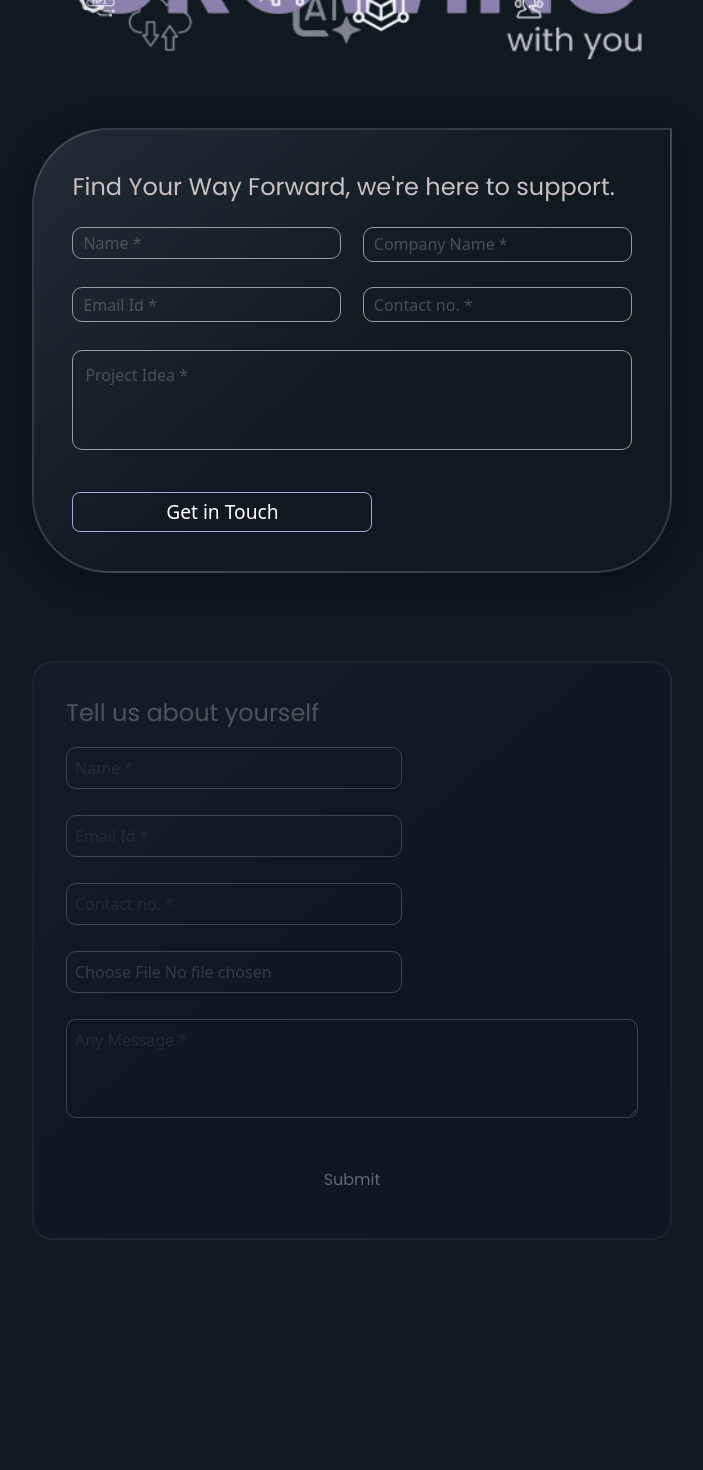
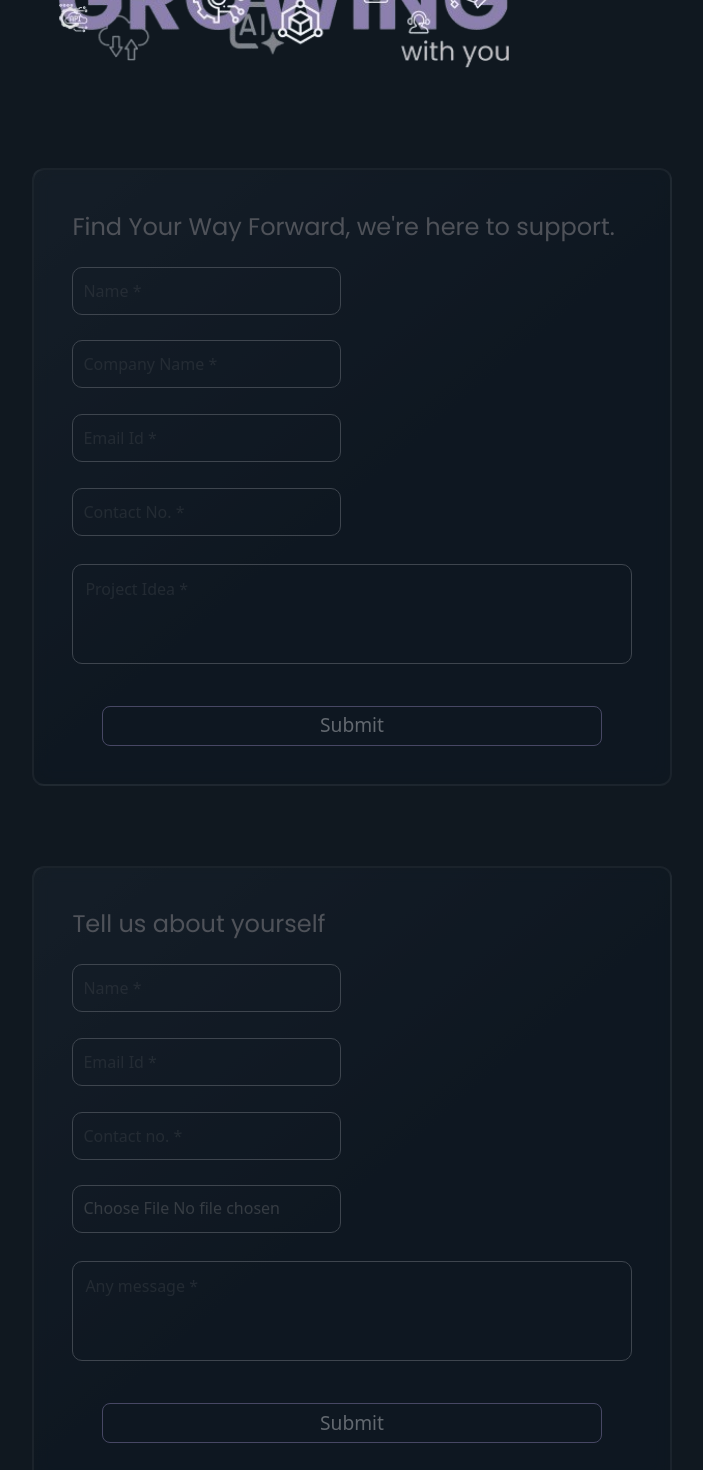
Before and after one commit to Be-A-Coder01/VEDAPIXEL, a React (Vite) app in the folder client/: page /contactus in a window 1280 px wide. Shown: the part 1140-2610 px from the top of the page, without its empty margins (352-1055 px from the left). Built offline with nearby package versions, Linux system fonts and the light colour scheme.

Commit message:
commit the contact page  response

```diff
--- a/client/src/pages/ContactPage.jsx
+++ b/client/src/pages/ContactPage.jsx
@@ -16,18 +16,18 @@ const ContactPage = () => {
   // Banner visibility (for fade out)
   const [bannerVisible, setBannerVisible] = useState(true);
 
-  // Show nav when the page container is in view (same behavior as before)
+  // ✅ Show nav only when collaborate section is visible
   useEffect(() => {
-    if (!pageRef.current) return;
+    if (!collaborateRef.current) return;
     const observer = new IntersectionObserver(
-      ([entry]) => setShowNav(entry.intersectionRatio > 0.25),
-      { threshold: Array.from({ length: 11 }, (_, i) => i * 0.1) }
+      ([entry]) => setShowNav(entry.isIntersecting),
+      { threshold: 0.1 }
     );
-    observer.observe(pageRef.current);
+    observer.observe(collaborateRef.current);
     return () => observer.disconnect();
   }, []);
 
-  // Determine which section is *most visible* (banner / collaborate / career)
+  // Determine which section is *most visible*
   useEffect(() => {
     const elements = [
       { id: "banner", ref: bannerRef },
@@ -37,14 +37,10 @@ const ContactPage = () => {
 
     const obs = new IntersectionObserver(
       (entries) => {
-        // combine existing ratios from all targets (we'll compute by querying elements)
-        // But entries only includes changed entries; we maintain a map:
         entries.forEach((entry) => {
-          // store current ratio on the target element for later reading
           entry.target._lastRatio = entry.intersectionRatio;
         });
 
-        // compute max among tracked elements
         let best = { id: "banner", ratio: 0 };
         elements.forEach((el) => {
           const node = el.ref.current;
@@ -55,7 +51,6 @@ const ContactPage = () => {
           }
         });
 
-        // if none visible (all 0), keep previous activeSection; else set best
         if (best.ratio > 0) {
           setActiveSection(best.id);
         }
@@ -63,7 +58,6 @@ const ContactPage = () => {
       { threshold: [0, 0.1, 0.25, 0.4, 0.6, 0.8, 1] }
     );
 
-    // observe all
     elements.forEach((el) => {
       if (el.ref.current) obs.observe(el.ref.current);
     });
@@ -71,7 +65,7 @@ const ContactPage = () => {
     return () => obs.disconnect();
   }, []);
 
-  // Banner hide/show observer (controls banner fade out when scrolled away)
+  // Banner hide/show observer
   useEffect(() => {
     if (!bannerRef.current) return;
     const obs = new IntersectionObserver(
@@ -82,7 +76,7 @@ const ContactPage = () => {
     return () => obs.disconnect();
   }, []);
 
-  // Helper to render nav item (keeps styling + animation)
+  // Nav item renderer
   const navItem = (id, label) => {
     const isActive = activeSection === id;
     return (
@@ -119,13 +113,19 @@ const ContactPage = () => {
     <>
       <div
         ref={pageRef}
-        className="contact-page-content relative h-fit  w-[99vw]   pb-[40px] flex "
+        className="contact-page-content relative h-fit w-[99vw] pb-[40px] flex"
       >
-        {/* Sticky nav (no background) */}
+        {/* Sticky nav (hidden on mobile) */}
         <AnimatePresence>
           {showNav && (
             <motion.nav
-              className="text-white  w-[15vw] flex flex-col gap-[10px]"
+              className="
+                hidden sm:flex
+                text-white
+                w-[15vw]
+                flex-col
+                gap-[10px]
+              "
               style={{
                 position: "fixed",
                 left: "132px",
@@ -143,12 +143,12 @@ const ContactPage = () => {
           )}
         </AnimatePresence>
 
-        {/* Main content area (normal document flow) */}
-        <div className="flex flex-col  pt-[54px] w-full">
-          {/* Banner (keeps in flow) */}
+        {/* Main content area */}
+        <div className="flex flex-col pt-[54px] w-full">
+          {/* Banner */}
           <div
             ref={bannerRef}
-            className="self-center pl-[12vw] w-fit flex justify-center"
+            className="self-center px-[4vw] w-full flex justify-center"
           >
             <AnimatePresence>
               {bannerVisible && (
@@ -157,7 +157,11 @@ const ContactPage = () => {
                   src={banner}
                   alt="Banner"
                   id="banner"
-                  className="w-[50vw] h-[30vh] mb-10"
+                  className="
+                    w-[85vw] sm:w-[70vw] md:w-[55vw] lg:w-[45vw] xl:w-[40vw]
+                    h-[22vh] sm:h-[25vh] md:h-[28vh] lg:h-[32vh] xl:h-[36vh]
+                    mb-10 object-contain
+                  "
                   initial={{ opacity: 0, y: 10 }}
                   animate={{ opacity: 1, y: 0 }}
                   exit={{ opacity: 0, y: -40 }}
@@ -167,208 +171,18 @@ const ContactPage = () => {
             </AnimatePresence>
           </div>
 
-          <div className="flex flex-col gap-20  pl-[30vw]">
-            {/* Collaborate Section - stays in flow */}
-            {/* <section id="collaborate" ref={collaborateRef} className="flex ">
+          {/* Sections */}
+          <div className="flex flex-col gap-20 pl-0 sm:pl-[25vw] lg:pl-[30vw] items-center sm:items-start">
+            {/* Collaborate Section */}
+            <section id="collaborate" ref={collaborateRef} className="flex">
               <motion.div
-                className="w-[50vw]  p-[32px] rounded-[20px] h-full border border-white flex flex-col gap-[16px]"
-                style={{
-                  background:
-                    "linear-gradient(139.47deg, rgba(50, 58, 68) -45.69%, rgba(16, 24, 32) 54.7%)",
-                  backdropFilter: "blur(10px) saturate(180%)",
-                  WebkitBackdropFilter: "blur(10px) saturate(180%)",
-                  border: "2px solid rgba(255, 255, 255, 0.15)",
-                }}
-                // subtle visual transition depending on which section is most visible
-                animate={{
-                  opacity: activeSection === "collaborate" ? 1 : 0.35,
-                  y: activeSection === "collaborate" ? 0 : -8,
-                }}
-                transition={{ duration: 0.45, ease: "easeInOut" }}
-              >
-                <p className="contact-box-title text-[#C8C1C1] text-[1.5rem]">
-                  Find Your Way Forward, we're here to support.
-                </p>
-
-                <form className="w-full flex flex-col gap-[26px]">
-                  <div className=" w-full   flex justify-between flex-wrap gap-[26px]">
-                    <input
-                      type="text"
-                      placeholder="Name *"
-                      className="border border-[#989BA1] text-[#818181] w-[21em] bg-transparent p-[8px] rounded-[10px]"
-                    />
-                    <input
-                      type="text"
-                      className="border border-[#989BA1] text-[#818181] w-[21em] bg-transparent p-[8px] rounded-[10px]"
-                      placeholder="Company Name *"
-                    />
-                    <input
-                      type="email"
-                      className="border border-[#989BA1] text-[#818181] w-[21em] bg-transparent p-[8px] rounded-[10px]"
-                      placeholder="Email Id*"
-                    />
-                    <input
-                      type="number"
-                      className="border border-[#989BA1] text-[#818181] w-[21em] bg-transparent p-[8px] rounded-[10px]"
-                      placeholder="Contact No. *"
-                    />
-                  </div>
-
-                  <textarea
-                    className="w-full rounded-[10px] bg-transparent border-[#989BA1] border h-[99px] p-[8px] text-[#818181]"
-                    placeholder="Project Idea *"
-                  ></textarea>
-                </form>
-
-                <button className="begin-card-button border-[#B1A2DF] mx-auto mt-[20px] border-2 rounded-[8px] contact-box-title w-[28vw] text-white h-[52px] hover:bg-[#B1A2DF]/10 transition">
-                  Submit
-                </button>
-              </motion.div>
-            </section> */}
-
-            <div
-              id="collaborate"
-              ref={collaborateRef}
-              className="
-            w-full border-2 border-white sm:w-[90%] md:w-[80%] lg:w-[50vw]
-            p-[clamp(20px,3vw,40px)]
-            rounded-tl-[clamp(40px,6vw,80px)]
-            rounded-b-[clamp(40px,6vw,80px)]
-            flex flex-col
-            gap-[clamp(14px,2vw,22px)]
-            h-auto
-          "
-              style={{
-                background:
-                  "linear-gradient(139.47deg, rgba(50, 58, 68) -45.69%, rgba(16, 24, 32) 54.7%)",
-                backdropFilter: "blur(10px) saturate(180%)",
-                WebkitBackdropFilter: "blur(10px) saturate(180%)",
-                border: "2px solid rgba(255, 255, 255, 0.15)",
-                boxShadow: "0 8px 32px 0 rgba(0, 0, 0, 0.37)",
-              }}
-            >
-              <p
-                className="
-              contact-box-title
-              text-[#C8C1C1]
-              text-[clamp(0.9rem,2vw,1.5rem)]
-              text-center lg:text-left
-            "
-              >
-                Find Your Way Forward, we're here to support.
-              </p>
-
-              <form
-                className="
-              w-full
-              flex flex-col
-              gap-[clamp(18px,3vw,28px)]
-              h-auto
-            "
-              >
-                {/* ✅ Flex-wrap inputs (same layout) */}
-                <div
-                  className="
-                flex flex-wrap
-                justify-between
-                gap-y-[clamp(15px,2vw,26px)]
-              "
-                >
-                  <input
-                    type="text"
-                    placeholder="Name *"
-                    className="
-                  border border-[#989BA1]
-                  text-[#818181]
-                  bg-transparent
-                  p-[clamp(6px,1vw,10px)]
-                  rounded-[clamp(4px,1vw,10px)]
-                  w-[46%]  md:w-[42%] lg:w-[21vw]
-                  h-[clamp(30px,4vh,55px)]
-                "
-                  />
-                  <input
-                    type="text"
-                    placeholder="Company Name *"
-                    className="
-                  border border-[#989BA1]
-                  text-[#818181]
-                  bg-transparent
-                  p-[clamp(6px,1vw,10px)]
-                  rounded-[clamp(4px,1vw,10px)]
-                  w-[46%] sm:w-[44%] md:w-[42%] lg:w-[21vw]
-                  h-[clamp(35px,4vh,55px)]
-                "
-                  />
-                  <input
-                    type="email"
-                    placeholder="Email Id *"
-                    className="
-                  border border-[#989BA1]
-                  text-[#818181]
-                  bg-transparent
-                  p-[clamp(6px,1vw,10px)]
-                  rounded-[clamp(4px,1vw,10px)]
-                  w-[46%] sm:w-[44%] md:w-[42%] lg:w-[21vw]
-                  h-[clamp(35px,4vh,55px)]
-                "
-                  />
-                  <input
-                    type="text"
-                    placeholder="Contact no. *"
-                    className="
-                  border border-[#989BA1]
-                  text-[#818181]
-                  bg-transparent
-                  p-[clamp(6px,1vw,10px)]
-                  rounded-[clamp(4px,1vw,10px)]
-                  w-[46%] sm:w-[44%] md:w-[42%] lg:w-[21vw]
-                  h-[clamp(35px,4vh,55px)]
-                "
-                  />
-                </div>
-
-                {/* ✅ Textarea (auto responsive) */}
-                <textarea
-                  className="
-                w-full
-                rounded-[clamp(6px,1vw,10px)]
-                bg-transparent
-                border border-[#989BA1]
-                p-[clamp(8px,1vw,12px)]
-                text-[#818181]
-                h-[clamp(100px,5vh,160px)]
-                resize-none
-              "
-                  placeholder="Project Idea *"
-                ></textarea>
-              </form>
-
-              {/* ✅ Button */}
-              <button
-                className="
-              border border-[#B1A2DF]
-              rounded-[8px]
-              text-white
-              font-medium
-              w-[clamp(200px,60vw,300px)]
-              h-[clamp(40px,5vh,60px)]
-              mx-auto
-              lg:mx-0
-              mt-[clamp(10px,2vw,20px)]
-              hover:bg-[#B1A2DF]/10
-              transition
-              text-[clamp(0.9rem,1.5vw,1.3rem)]
-            "
-              >
-                Get in Touch
-              </button>
-            </div>
-
-            {/* Career Section - stays in flow */}
-            <section id="career" ref={careerRef} className="flex mb-36">
-              <motion.div
-                className="w-[50vw]  p-[32px] rounded-[20px] h-full border border-white flex flex-col gap-[16px]"
+                className="w-[90vw] sm:w-[80%] md:w-[70%] lg:w-[50vw]
+                  border-2 border-white
+                  p-[clamp(20px,3vw,40px)]
+                  rounded-xl
+                  flex flex-col
+                  gap-[clamp(14px,2vw,22px)]
+                  h-auto"
                 style={{
                   background:
                     "linear-gradient(139.47deg, rgba(50, 58, 68) -45.69%, rgba(16, 24, 32) 54.7%)",
@@ -377,46 +191,109 @@ const ContactPage = () => {
                   border: "2px solid rgba(255, 255, 255, 0.15)",
                 }}
                 animate={{
-                  opacity: activeSection === "career" ? 1 : 0.35,
-                  y: activeSection === "career" ? 0 : 8,
+                  opacity: activeSection === "collaborate" ? 1 : 0.35,
+                  y: activeSection === "collaborate" ? 0 : -8,
                 }}
                 transition={{ duration: 0.45, ease: "easeInOut" }}
               >
-                <p className="contact-box-title text-[#C8C1C1] text-[1.5rem]">
-                  Tell us about yourself
+                <p className="contact-box-title text-[#C8C1C1] text-[clamp(0.9rem,2vw,1.5rem)] text-center lg:text-left">
+                  Find Your Way Forward, we're here to support.
                 </p>
 
-                <form className=" w-full flex flex-col gap-[26px]">
-                  <div className=" w-full flex justify-between flex-wrap gap-[26px]">
+                <form className="w-full flex flex-col gap-[clamp(18px,3vw,28px)] h-auto">
+                  <div className="flex flex-wrap justify-between gap-[clamp(15px,2vw,26px)]">
                     <input
                       type="text"
                       placeholder="Name *"
-                      className="border border-[#989BA1] text-[#818181] w-[21em] bg-transparent p-[8px] rounded-[10px]"
+                      className="border border-[#989BA1] text-[#818181] bg-transparent p-[clamp(6px,1vw,10px)] rounded-[clamp(4px,1vw,10px)] w-[46%] md:w-[42%] lg:w-[21vw] md:h-[clamp(30px,6vh,55px)]"
+                    />
+                    <input
+                      type="text"
+                      placeholder="Company Name *"
+                      className="border border-[#989BA1] text-[#818181] bg-transparent p-[clamp(6px,1vw,10px)] rounded-[clamp(4px,1vw,10px)] w-[46%] md:w-[42%] lg:w-[21vw] md:h-[clamp(35px,6vh,55px)]"
                     />
                     <input
                       type="email"
-                      className="border border-[#989BA1] text-[#818181] w-[21em] bg-transparent p-[8px] rounded-[10px]"
                       placeholder="Email Id *"
+                      className="border border-[#989BA1] text-[#818181] bg-transparent p-[clamp(6px,1vw,10px)] rounded-[clamp(4px,1vw,10px)] w-[46%] md:w-[42%] lg:w-[21vw] md:h-[clamp(35px,6vh,55px)]"
                     />
                     <input
                       type="number"
-                      className="border border-[#989BA1] text-[#818181] w-[21em] bg-transparent p-[8px] rounded-[10px]"
-                      placeholder="Contact no. *"
-                    />
-                    <input
-                      type="file"
-                      className="border border-[#989BA1] text-[#818181] w-[21em] bg-transparent p-[8px] rounded-[10px]"
-                      placeholder="Upload Your Resume *"
+                      placeholder="Contact No. *"
+                      className="border border-[#989BA1] text-[#818181] bg-transparent p-[clamp(6px,1vw,10px)] rounded-[clamp(4px,1vw,10px)] w-[46%] md:w-[42%] lg:w-[21vw] md:h-[clamp(35px,6vh,55px)]"
                     />
                   </div>
 
                   <textarea
-                    className="w-full rounded-[10px] bg-transparent border-[#989BA1] border h-[99px] p-[8px] text-[#818181]"
-                    placeholder="Any Message *"
+                    className="w-full rounded-[clamp(6px,1vw,10px)] bg-transparent border border-[#989BA1] p-[clamp(8px,1vw,12px)] text-[#818181] h-[clamp(100px,5vh,160px)] resize-none"
+                    placeholder="Project Idea *"
                   ></textarea>
                 </form>
 
-                <button className="begin-card-button border-[#B1A2DF] mx-auto mt-[20px] border-2 rounded-[8px] contact-box-title w-[28vw] text-white h-[52px] hover:bg-[#B1A2DF]/10 transition">
+                <button className="border border-[#B1A2DF] rounded-[8px] text-white font-medium w-[clamp(200px,60vw,300px)] h-[clamp(40px,5vh,60px)] md:w-[clamp(500px,60vw,300px)] mx-auto mt-[clamp(10px,2vw,20px)] hover:bg-[#B1A2DF]/10 transition text-[clamp(0.9rem,1.5vw,1.3rem)]">
+                  Submit
+                </button>
+              </motion.div>
+            </section>
+
+            {/* Career Section */}
+            <section id="career" ref={careerRef} className="flex mb-36">
+              <motion.div
+                className="w-[90vw] sm:w-[80%] md:w-[70%] lg:w-[50vw]
+                  border-2 border-white
+                  p-[clamp(20px,3vw,40px)]
+                  rounded-xl
+                  flex flex-col
+                  gap-[clamp(14px,2vw,22px)]
+                  h-auto"
+                style={{
+                  background:
+                    "linear-gradient(139.47deg, rgba(50, 58, 68) -45.69%, rgba(16, 24, 32) 54.7%)",
+                  backdropFilter: "blur(10px) saturate(180%)",
+                  WebkitBackdropFilter: "blur(10px) saturate(180%)",
+                  border: "2px solid rgba(255, 255, 255, 0.15)",
+                }}
+                animate={{
+                  opacity: activeSection === "collaborate" ? 1 : 0.35,
+                  y: activeSection === "collaborate" ? 0 : -8,
+                }}
+                transition={{ duration: 0.45, ease: "easeInOut" }}
+              >
+                <p className="contact-box-title text-[#C8C1C1] text-[clamp(0.9rem,2vw,1.5rem)] text-center lg:text-left">
+                  Tell us about yourself
+                </p>
+
+                <form className="w-full flex flex-col gap-[clamp(18px,3vw,28px)] h-auto">
+                  <div className="flex flex-wrap justify-between gap-[clamp(15px,2vw,26px)]">
+                    <input
+                      type="text"
+                      placeholder="Name *"
+                      className="border border-[#989BA1] text-[#818181] bg-transparent p-[clamp(6px,1vw,10px)] rounded-[clamp(4px,1vw,10px)] w-[46%] md:w-[42%] lg:w-[21vw] md:h-[clamp(30px,6vh,55px)]"
+                    />
+                    <input
+                      type="email"
+                      placeholder="Email Id *"
+                      className="border border-[#989BA1] text-[#818181] bg-transparent p-[clamp(6px,1vw,10px)] rounded-[clamp(4px,1vw,10px)] w-[46%] md:w-[42%] lg:w-[21vw] md:h-[clamp(35px,6vh,55px)]"
+                    />
+                    <input
+                      type="number"
+                      placeholder="Contact no. *"
+                      className="border border-[#989BA1] text-[#818181] bg-transparent p-[clamp(6px,1vw,10px)] rounded-[clamp(4px,1vw,10px)] w-[46%] md:w-[42%] lg:w-[21vw] md:h-[clamp(35px,6vh,55px)]"
+                    />
+                    <input
+                      type="file"
+                      placeholder="Resume *"
+                      className="border border-[#989BA1] text-[#818181] bg-transparent p-[clamp(6px,1vw,10px)] rounded-[clamp(4px,1vw,10px)] w-[46%] md:w-[42%] lg:w-[21vw] md:h-[clamp(35px,6vh,55px)]"
+                    />
+                  </div>
+
+                  <textarea
+                    className="w-full rounded-[clamp(6px,1vw,10px)] bg-transparent border border-[#989BA1] p-[clamp(8px,1vw,12px)] text-[#818181] h-[clamp(100px,5vh,160px)] resize-none"
+                    placeholder="Any message *"
+                  ></textarea>
+                </form>
+
+                <button className="border border-[#B1A2DF] rounded-[8px] text-white font-medium w-[clamp(200px,60vw,300px)] h-[clamp(40px,5vh,60px)] md:w-[clamp(500px,60vw,300px)] mx-auto mt-[clamp(10px,2vw,20px)] hover:bg-[#B1A2DF]/10 transition text-[clamp(0.9rem,1.5vw,1.3rem)]">
                   Submit
                 </button>
               </motion.div>
```
